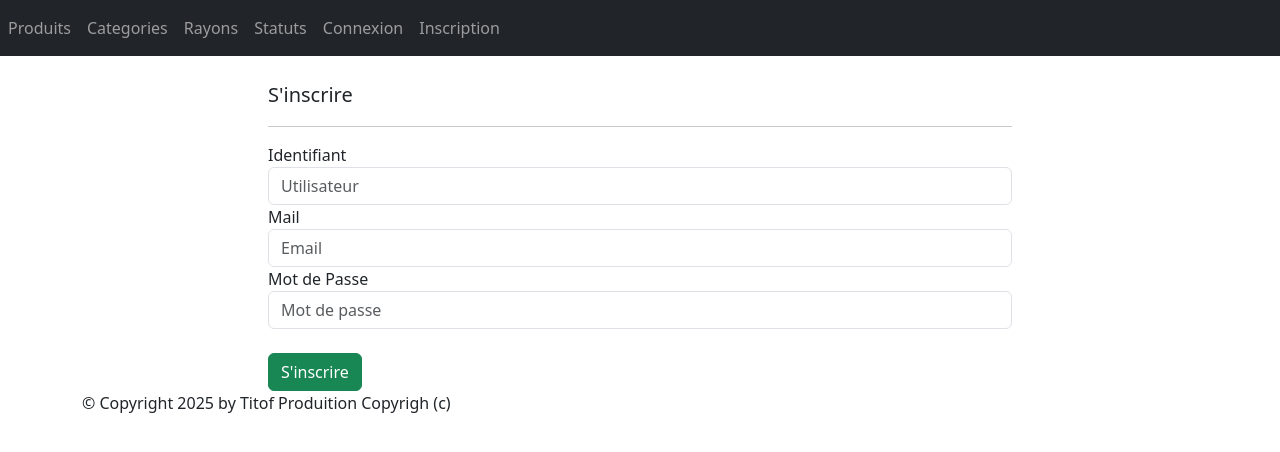
After one commit to KillianCARRAT/cours_Django, a Django app: page /monApp/register/ in a window 1280 px wide. The commit adds this page. Shown: the top 452 px of the page. Run offline with Django 5.2, Linux system fonts and the light colour scheme; some libraries are stand-ins or nearby versions.

Commit message:
Page liste et detail /  Register

```diff
--- a/TutoDjango/monApp/templates/monApp/base.html
+++ b/TutoDjango/monApp/templates/monApp/base.html
@@ -20,6 +20,27 @@
     <li class="nav-item">
     <a class="nav-link" href="{% url 'lst_prdts' %}">Produits</a>
     </li>
+    <li class="nav-item">
+    <a class="nav-link" href="{% url 'lst_categories' %}">Categories</a>
+    </li>
+    <li class="nav-item">
+    <a class="nav-link" href="{% url 'lst_rayons' %}">Rayons</a>
+    </li>
+    <li class="nav-item">
+    <a class="nav-link" href="{% url 'lst_statuts' %}">Statuts</a>
+    </li>
+    {% if user.is_authenticated %}
+<li class="nav-item">
+<a class="nav-link" href="{% url 'logout' %}">Déconnexion</a>
+</li>
+{%else%}
+<li class="nav-item">
+<a class="nav-link" href="{% url 'login' %}">Connexion</a>
+</li>
+<li class="nav-item">
+<a class="nav-link" href="{% url 'register' %}">Inscription</a>
+</li>
+{%endif%}
     </ul>
     </div>
     </nav>
--- a/TutoDjango/monApp/templates/monApp/list_categorie.html
+++ b/TutoDjango/monApp/templates/monApp/list_categories.html
@@ -1,6 +1,6 @@
 {% extends 'monApp/base.html' %}
 {% block menu %}
-<h1>Liste des categories</h1>
+<h1>{{titremenu}}</h1>
 {% endblock %}
 {% block contenu %}
 <table class="table">
--- a/TutoDjango/monApp/templates/monApp/list_produits.html
+++ b/TutoDjango/monApp/templates/monApp/list_produits.html
@@ -1,6 +1,6 @@
 {% extends 'monApp/base.html' %}
 {% block menu %}
-{{titremenu}}
+<h1>{{titremenu}}</h1>
 {% endblock %}
 {% block contenu %}
 <table class="table">
--- a/TutoDjango/monApp/templates/monApp/list_rayon.html
+++ b/TutoDjango/monApp/templates/monApp/list_rayons.html
@@ -1,6 +1,6 @@
 {% extends 'monApp/base.html' %}
 {% block menu %}
-<h1>Liste des rayons</h1>
+<h1>{{titremenu}}</h1>
 {% endblock %}
 {% block contenu %}
 <table class="table">
@@ -10,7 +10,7 @@
     </thead>
     <tbody>
         {% for rayon in rayons %}
-        <tr>
+        <tr onclick="window.location.href='{% url 'dtl_rayon' rayon.idRayon %}';" style="cursor:pointer;">
             <td>{{ rayon.idRayon }} </td>
             <td>{{ rayon.nomRayon }} </td>
         </tr>
--- a/TutoDjango/monApp/templates/monApp/list_statut.html
+++ b/TutoDjango/monApp/templates/monApp/list_statuts.html
@@ -1,6 +1,6 @@
 {% extends 'monApp/base.html' %}
 {% block menu %}
-<h1>Liste des statuts</h1>
+<h1>{{titremenu}}</h1>
 {% endblock %}
 {% block contenu %}
 <table class="table">
@@ -10,7 +10,7 @@
     </thead>
     <tbody>
         {% for statut in statuts %}
-        <tr>
+        <tr onclick="window.location.href='{% url 'dtl_statut' statut.idStatus %}';" style="cursor:pointer;">
             <td>{{ statut.idStatus }} </td>
             <td>{{ statut.libelleStatus }} </td>
         </tr>
--- /dev/null
+++ b/TutoDjango/monApp/templates/monApp/page_register.html
@@ -0,0 +1,19 @@
+{% extends 'monApp/base.html' %}
+{% block contenu %}
+<div class="align-center col-8 offset-2">
+<p class="lead mb-3 ml-0">S'inscrire</p>
+<hr/>
+<form method="POST" action="{% url 'register' %}" autocomplete='off'>
+{% csrf_token %}
+<div class="form-group mb-3">
+<label>Identifiant</label>
+<input class="form-control" type="text" name="username" placeholder="Utilisateur">
+<label>Mail</label>
+<input class="form-control" type="mail" name="mail" placeholder="Email">
+<label>Mot de Passe</label>
+<input class="form-control" type="password" name="password" placeholder="Mot de passe">
+</div>
+<button type="submit" class="btn btn-success mt-2">S'inscrire</button>
+</form>
+</div>
+{% endblock %}
--- a/TutoDjango/monApp/urls.py
+++ b/TutoDjango/monApp/urls.py
@@ -5,7 +5,7 @@ from django.views.generic import *
 urlpatterns = [
     # Vue Généric
     path("home", TemplateView.as_view(template_name="monApp/page_home.html")),
-    path("home/", views.HomeView.as_view()),
+    path("home/", views.HomeView.as_view(), name="home"),
     path("home/<str:param>", views.HomeView.as_view()),
 
     path("about/", views.AboutView.as_view()),
@@ -14,14 +14,20 @@ urlpatterns = [
     path("produits/",views.ProduitListView.as_view(), name="lst_prdts"),
     path("produit/<int:pk>/",views.ProduitDetailView.as_view(), name="dtl_prdt"),
 
-    # path("categories/",views..as_view(), name="lst_categories"),
-    # path("produit/<int:pk>/",views..as_view(), name="dtl_categorie"),
+    path("categories/",views.CategorieListView.as_view(), name="lst_categories"),
+    path("categories/<int:pk>/",views.CategorieDetailView.as_view(), name="dtl_categorie"),
 
-    # path("rayons/",views..as_view(), name="lst_rayons"),
-    # path("rayon/<int:pk>/",views..as_view(), name="dtl_rayon"),
+    path("rayons/",views.RayonListView.as_view(), name="lst_rayons"),
+    path("rayon/<int:pk>/",views.RayonDetailView.as_view(), name="dtl_rayon"),
 
-    # path("statuts/",views..as_view(), name="lst_statuts"),
-    # path("statut/<int:pk>/",views..as_view(), name="dtl_statut"),
+    path("statuts/",views.StatutListView.as_view(), name="lst_statuts"),
+    path("statut/<int:pk>/",views.StatutDetailView.as_view(), name="dtl_statut"),
+
+
+    # Authentication
+    path('login/', views.ConnectView.as_view(), name='login'),
+    path('register/', views.RegisterView.as_view(), name='register'),
+    path('logout/', views.DisconnectView.as_view(), name='logout'),
 
 
 ]
--- a/TutoDjango/monApp/views.py
+++ b/TutoDjango/monApp/views.py
@@ -1,6 +1,10 @@
 from django.shortcuts import render
 from .models import Produit, Categorie, Statut, Rayon
 from django.views.generic import TemplateView, ListView, DetailView
+
+from django.contrib.auth.views import LoginView
+from django.contrib.auth import authenticate, login, logout
+from django.contrib.auth.models import User
 
 # Create your views here.
 from django.http import HttpResponse, Http404
@@ -59,7 +63,7 @@ class ProduitListView(ListView):
     template_name = "monApp/list_produits.html"
     context_object_name = "produits"
 
-    def get_queryset(self ) :
+    def get_queryset(self) :
         return Produit.objects.order_by("prixUnitaireProd")
 
     def get_context_data(self, **kwargs):
@@ -76,3 +80,104 @@ class ProduitDetailView(DetailView):
         context = super(ProduitDetailView, self).get_context_data(**kwargs)
         context['titremenu'] = "Détail du produit"
         return context
+
+
+class CategorieListView(ListView):
+    model = Categorie
+    template_name = "monApp/list_categories.html"
+    context_object_name = "categories"
+
+
+    def get_context_data(self, **kwargs):
+        context = super(CategorieListView, self).get_context_data(**kwargs)
+        context['titremenu'] = "Liste de mes catégories"
+        return context
+
+class CategorieDetailView(DetailView):
+    model = Categorie
+    template_name = "monApp/detail_categorie.html"
+    context_object_name = "categorie"
+
+    def get_context_data(self, **kwargs):
+        context = super(CategorieDetailView, self).get_context_data(**kwargs)
+        context['titremenu'] = "Détail du catégorie"
+        return context
+
+class RayonListView(ListView):
+    model = Rayon
+    template_name = "monApp/list_rayons.html"
+    context_object_name = "rayons"
+
+
+    def get_context_data(self, **kwargs):
+        context = super(RayonListView, self).get_context_data(**kwargs)
+        context['titremenu'] = "Liste de mes rayons"
+        return context
+
+class RayonDetailView(DetailView):
+    model = Rayon
+    template_name = "monApp/detail_rayon.html"
+    context_object_name = "rayon"
+
+    def get_context_data(self, **kwargs):
+        context = super(RayonDetailView, self).get_context_data(**kwargs)
+        context['titremenu'] = "Détail du rayon"
+        return context
+
+class StatutListView(ListView):
+    model = Statut
+    template_name = "monApp/list_statuts.html"
+    context_object_name = "statuts"
+
+
+    def get_context_data(self, **kwargs):
+        context = super(StatutListView, self).get_context_data(**kwargs)
+        context['titremenu'] = "Liste de mes statuts"
+        return context
+
+class StatutDetailView(DetailView):
+    model = Statut
+    template_name = "monApp/detail_statut.html"
+    context_object_name = "statut"
+
+    def get_context_data(self, **kwargs):
+        context = super(StatutDetailView, self).get_context_data(**kwargs)
+        context['titremenu'] = "Détail du statut"
+        return context
+
+
+class ConnectView(LoginView):
+    template_name = 'monApp/page_login.html'
+
+    def post(self, request, **kwargs):
+        lgn = request.POST.get('username', False)
+        pswrd = request.POST.get('password', False)
+        user = authenticate(username=lgn, password=pswrd)
+        if user is not None and user.is_active:
+            login(request, user)
+            return render(request, 'monApp/page_home.html', {'param': lgn, 'message': "You're connected"})
+        else:
+            return render(request, 'monApp/page_register.html')
+
+
+class RegisterView(TemplateView):
+    template_name = 'monApp/page_register.html'
+
+    def post(self, request, **kwargs):
+        username = request.POST.get('username', False)
+        mail = request.POST.get('mail', False)
+        password = request.POST.get('password', False)
+        user = User.objects.create_user(username, mail, password)
+        user.save()
+        if user is not None and user.is_active:
+            return render(request, 'monApp/page_login.html')
+        else:
+            return render(request, 'monApp/page_register.html')
+
+
+class DisconnectView(TemplateView):
+    template_name = 'monApp/page_logout.html'
+
+    def get(self, request, **kwargs):
+        logout(request)
+        return render(request, self.template_name)
```
Also changed, not shown: TutoDjango/monApp/templates/monApp/detail_categorie.html (+3 -7 lines), TutoDjango/monApp/templates/monApp/detail_rayon.html (+4 -7 lines), TutoDjango/monApp/templates/monApp/detail_status.html (deleted, +0 -15 lines), TutoDjango/monApp/templates/monApp/detail_statut.html (added, +11 -0 lines), TutoDjango/monApp/templates/monApp/page_login.html (added, +17 -0 lines), TutoDjango/monApp/templates/monApp/page_logout.html (added, +13 -0 lines), TutoDjango/db.sqlite3.
